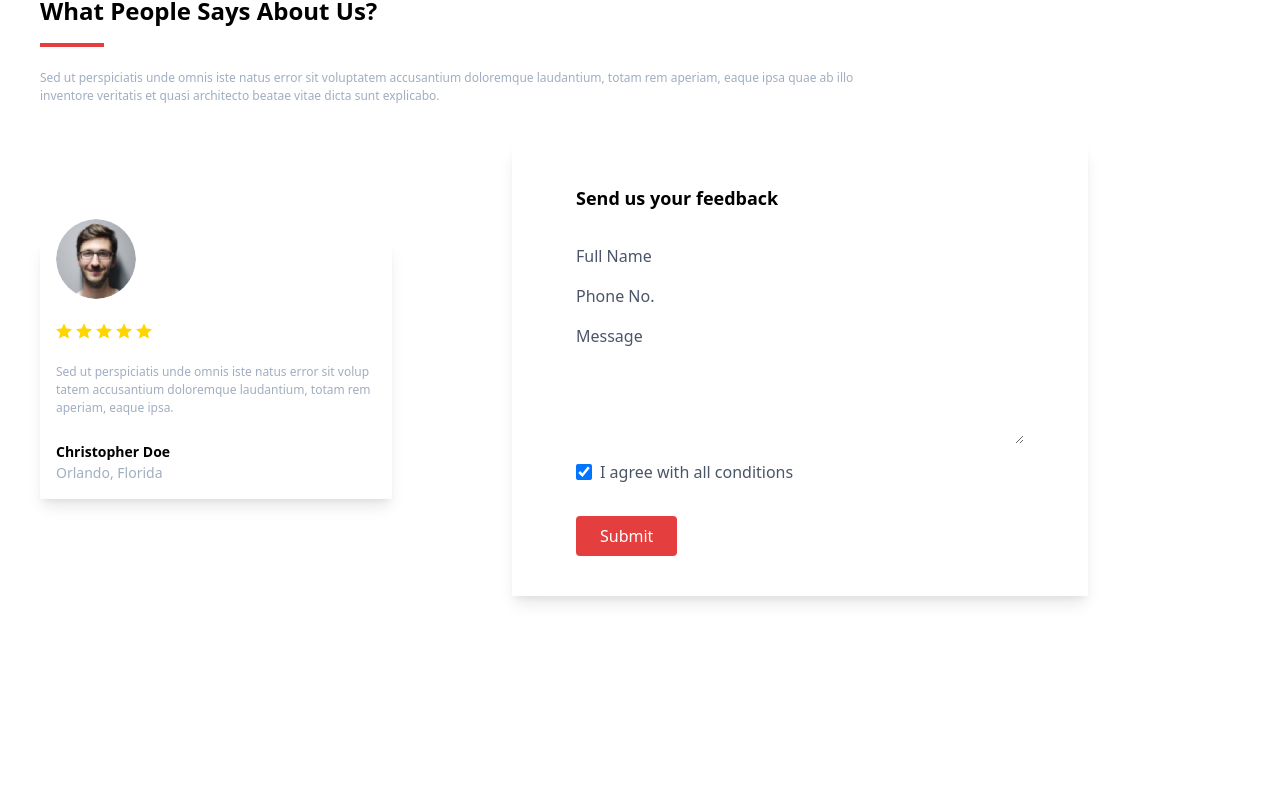
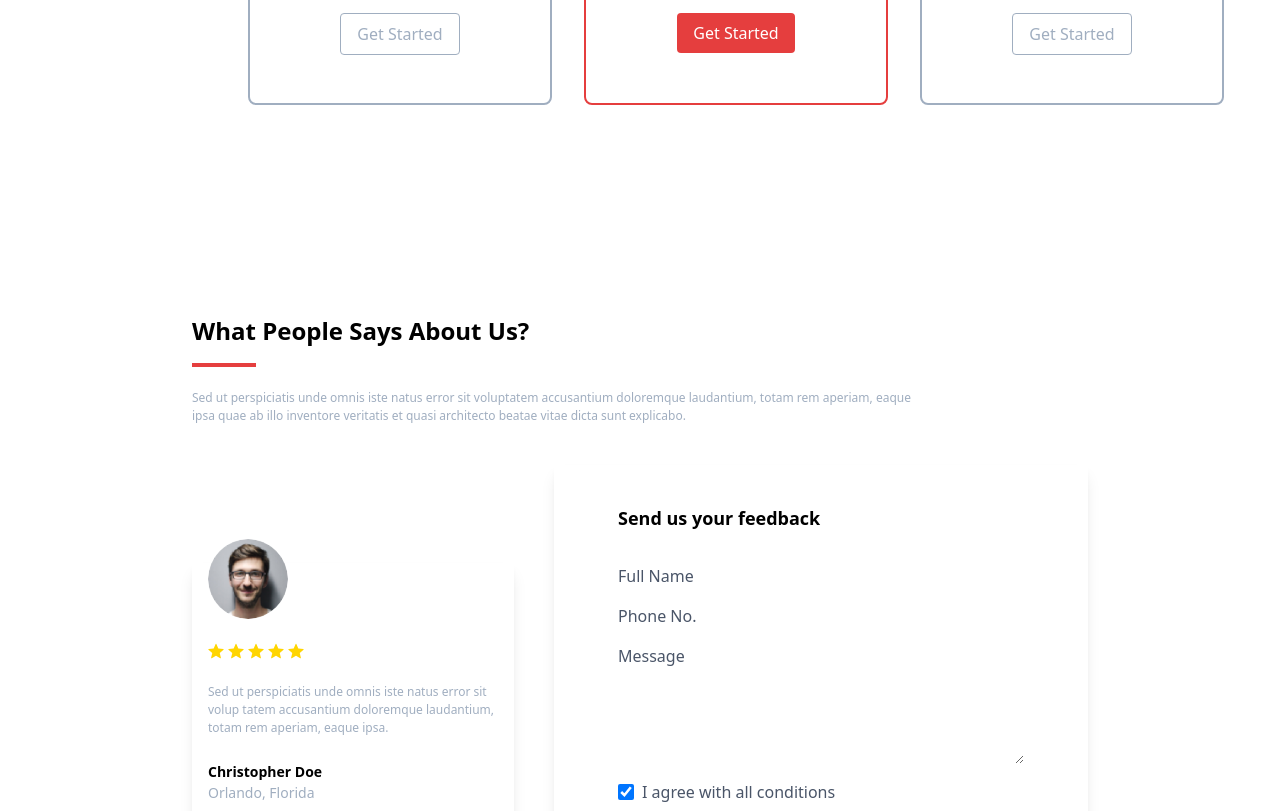
Before and after one commit to lhjd/istest, a Next.js app: page / in a window 1280 px wide. Shown: the part 4229-5040 px from the top of the page. Built offline with nearby package versions, Linux system fonts and the light colour scheme; what @tailwindcss/custom-forms would draw is missing.

Commit message:
fix margin

```diff
--- a/components/feedback.js
+++ b/components/feedback.js
@@ -10,7 +10,7 @@ const feedback = () => {
           <span className="pb-1 xl:pb-4 border-b-4 border-red-600">What</span> People Says About Us?
         </h2>
         <p className="text-xs text-gray-500 mt-10 xl:w-8/12 mb-10">Sed ut perspiciatis unde omnis iste natus error sit voluptatem accusantium doloremque laudantium, totam rem aperiam, eaque ipsa quae ab illo inventore veritatis et quasi architecto beatae vitae dicta sunt explicabo.</p>
-        <div className="flex flex-col xl:flex-row items-center justify-between">
+        <div className="flex flex-col xl:flex-row items-center justify-center">
           <Review />
           <FeedbackForm />
         </div>
--- a/components/layout.js
+++ b/components/layout.js
@@ -1,7 +1,7 @@
 function Layout({ children }) {
   return (
   <div className="relative overflow-hidden">
-    <div className="xl:ml-10 lg:ml-48">
+    <div className="xl:ml-48">
       {children}
     </div>
     <svg xmlns="http://www.w3.org/2000/svg" viewBox="0 0 846.667 423.333" className="z-0 w-screen hidden md:block absolute bottom-0 left-0">
--- a/components/review.js
+++ b/components/review.js
@@ -1,6 +1,6 @@
 const review = () => {
   return (
-    <div className="w-64 md:w-88 shadow-lg p-4 relative">
+    <div className="w-64 xl:w-88 xl:mr-10 shadow-lg p-4 relative">
       <div className="w-20 overflow-hidden rounded-full absolute transform -translate-y-10">
         <img src="/images/reviewer_1.png" alt="Body Building" className="h-20 w-full object-cover object-top" />
       </div>
```
